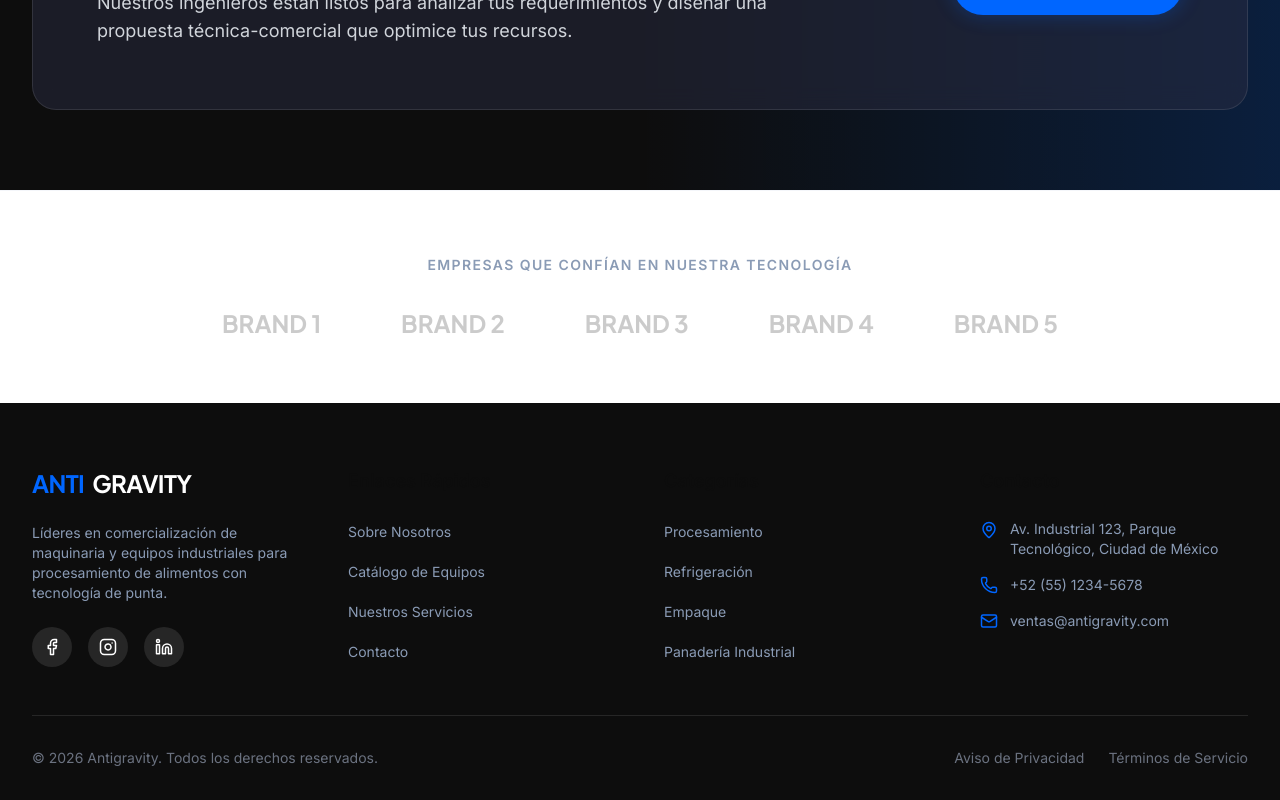
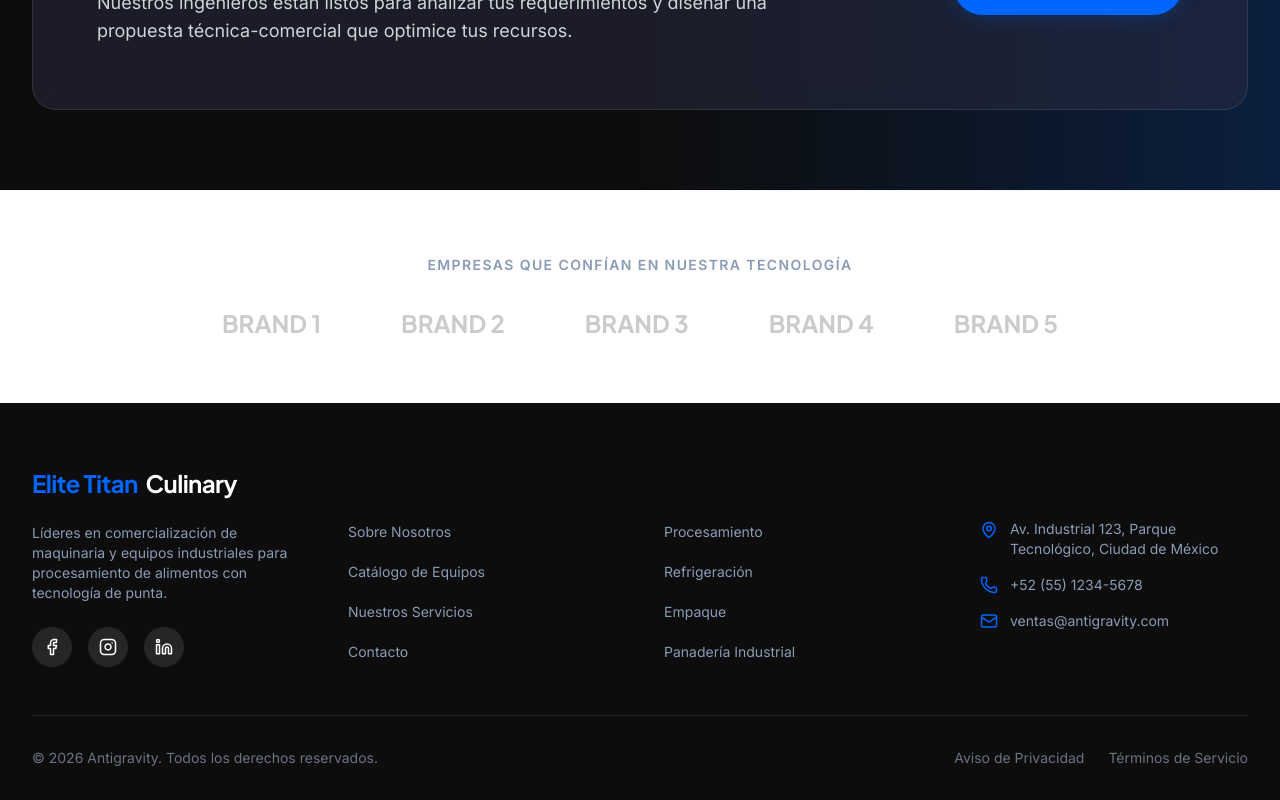
Before and after one commit to Victor002823/antygravity, a Next.js app: page / in a window 1280 px wide. Shown: the part 2389-3189 px from the top of the page. Built offline with nearby package versions, Linux system fonts and the light colour scheme.

Commit message:
actualización footer

```diff
--- a/components/layout/Footer.tsx
+++ b/components/layout/Footer.tsx
@@ -10,7 +10,7 @@ export default function Footer() {
           <div className="col-span-1 md:col-span-1">
             <Link href="/" className="inline-block mb-6">
               <div className="text-2xl font-bold font-display tracking-tight text-white flex items-center gap-2">
-                <span className="text-primary">ANTI</span>GRAVITY
+                <span className="text-primary">Elite Titan</span>Culinary
               </div>
             </Link>
             <p className="text-gray-400 text-sm mb-6">
```
